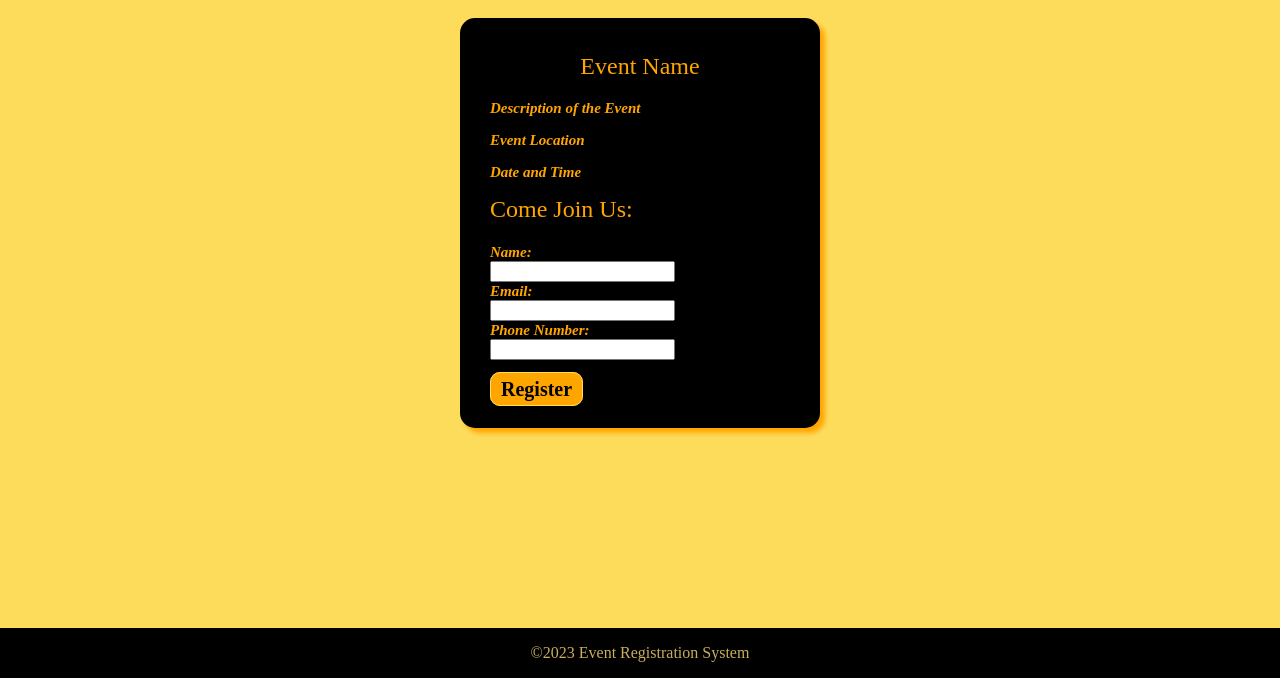
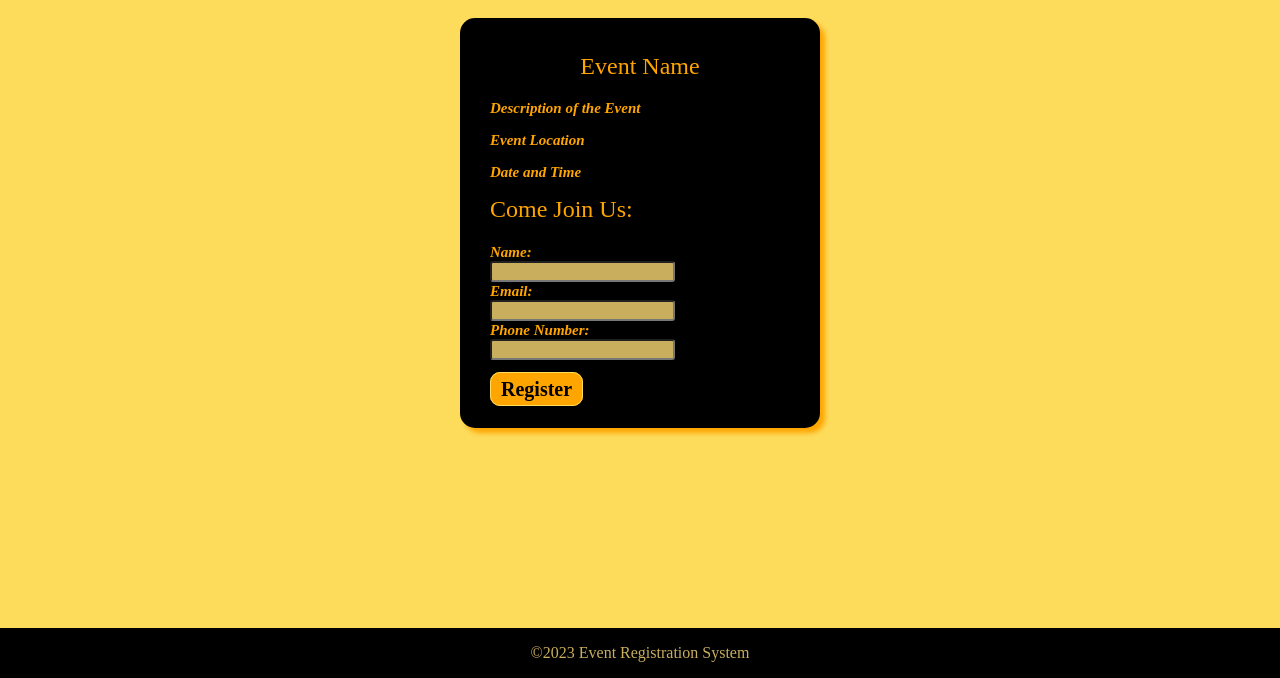
Before and after one commit to VismayaPrathap/EventRegisteration, a plain HTML site: page details.html in a window 1280 px wide. Shown: the part 122-800 px from the top of the page. Drawn offline with Linux system fonts and the light colour scheme; a web font is replaced by a local one.

Commit message:
Input field coloured

```diff
--- a/style.css
+++ b/style.css
@@ -56,7 +56,7 @@ footer p{
 }
 .event_card, .details{
     box-shadow: 5px 5px 5px orange;
-    margin-top: 50px;
+    margin-top: 80px;
     padding: 30px;
     border-radius: 15px;
     width: 250px;
@@ -121,3 +121,8 @@ footer p{
     font-weight: 600;
     background-color: orange;
 }
+
+input{
+    background-color:  #C9AE5D;
+    border-radius: 3px;
+}
```
